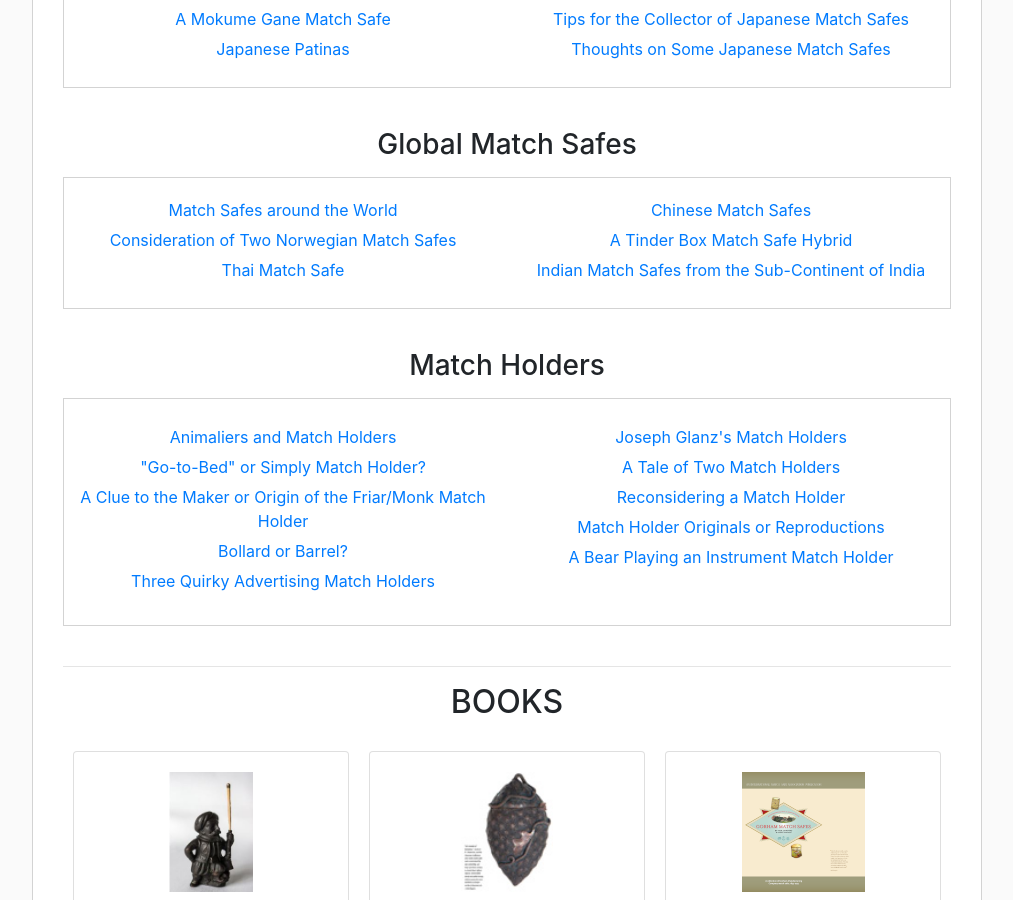
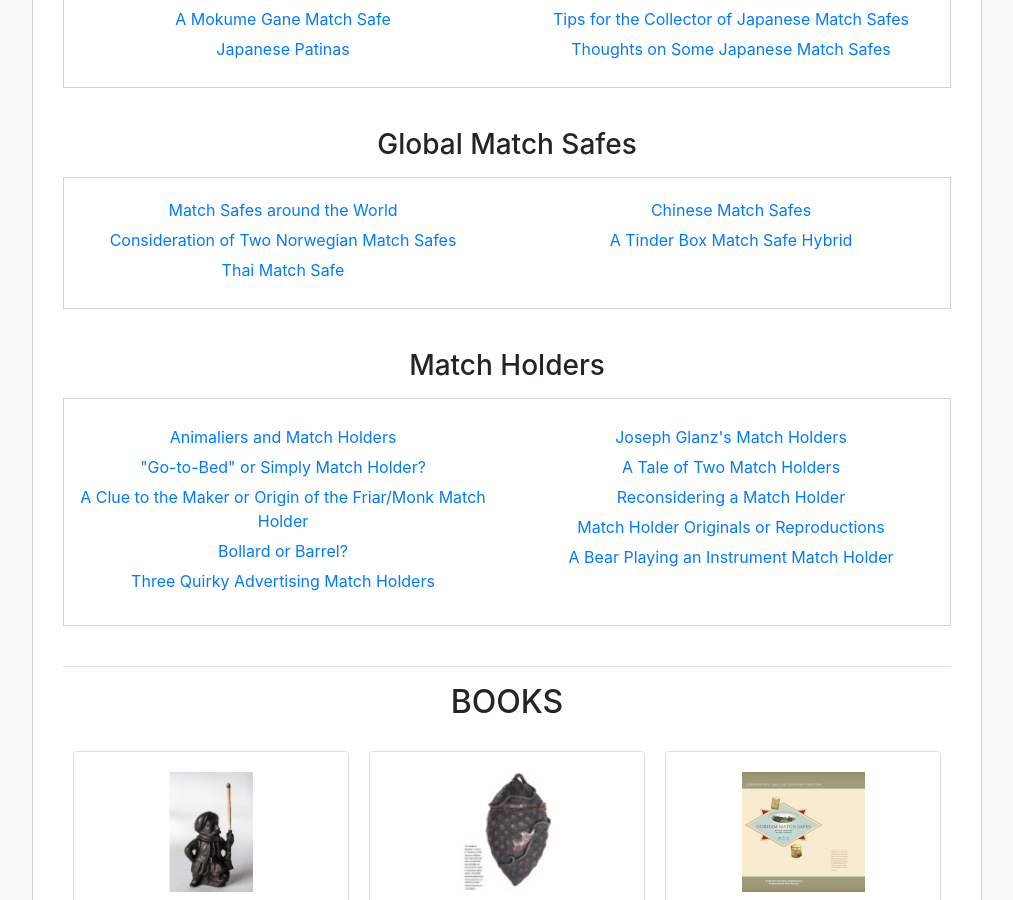
Before and after one commit to neilshapiro/MatchSafeScholar, a Jekyll site: the page built from works.html, in a window 1280 px wide and 900 px high, scrolled down 1390 px. Shown: the whole window, without its empty margins (228-1241 px from the left). Built offline with Jekyll 4.4.1, drawn with Linux system fonts in a browser that asks for light colours.

Commit message:
Update Articles “global_section”

```diff
--- a/_data/articles/global.json
+++ b/_data/articles/global.json
@@ -19,10 +19,6 @@
     {
       "path": "/assets/pdfs/articles/a-tinder-box-match-safe-hybrid.pdf",
       "title": "A Tinder Box Match Safe Hybrid"
-    },
-    {
-      "path": "/assets/pdfs/articles/essay_indian-match-safes.pdf",
-      "title": "Indian Match Safes from the Sub-Continent of India"
     }
   ]
 }
```
